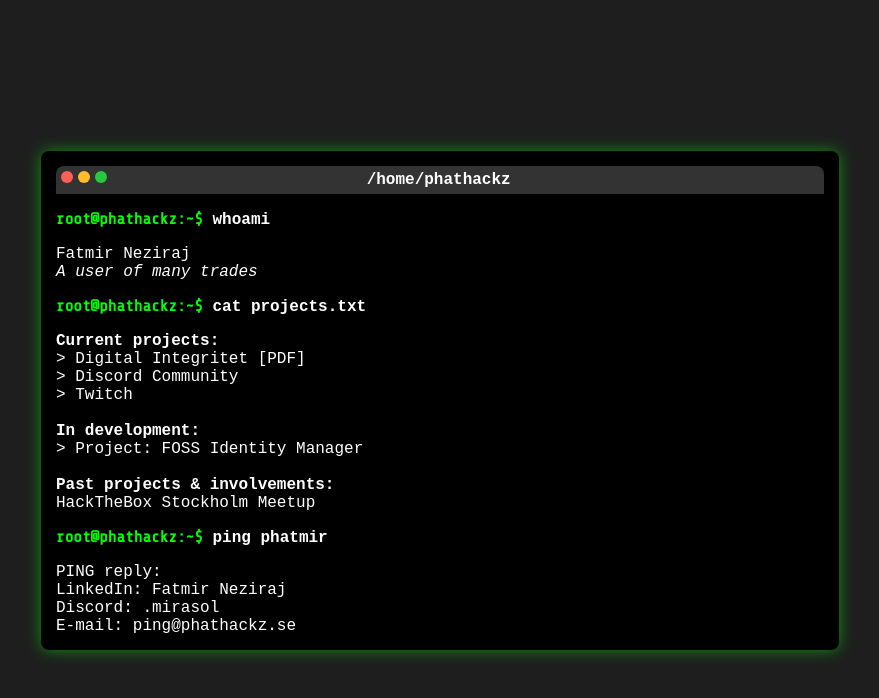
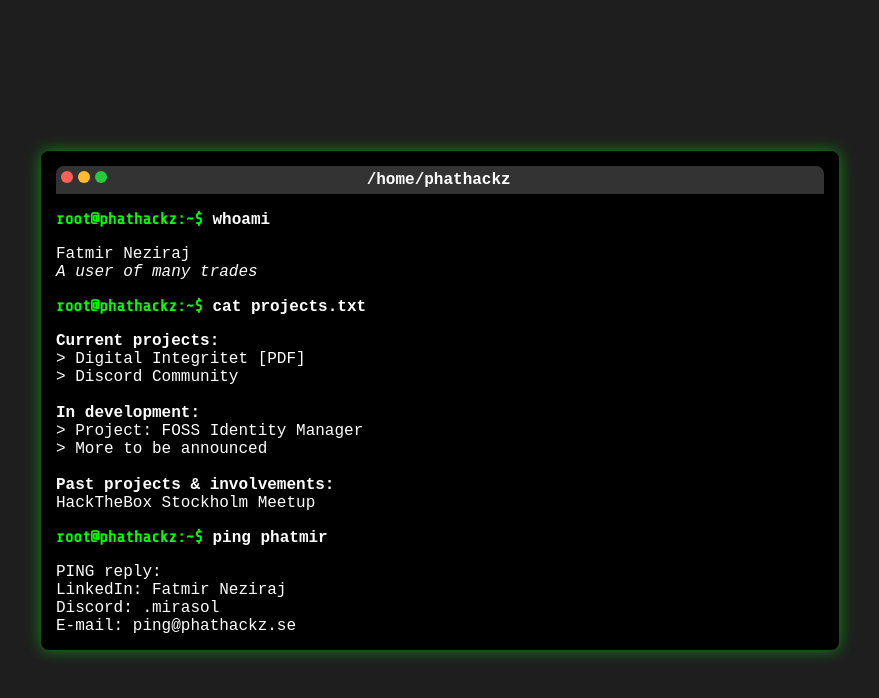
Before and after one commit to fvtmir/PhatHackz-website, a plain HTML site: page index.html in a window 1280 px wide. Shown: the whole page, without its empty margins (200-1079 px from the left). Drawn offline with nearby package versions, Linux system fonts and the light colour scheme.

Commit message:
Update index.html

```diff
--- a/index.html
+++ b/index.html
@@ -83,10 +83,10 @@
             <div><b>Current projects:  </b>
             <div><a href="Digital integritet v1.1.pdf">> Digital Integritet [PDF]</a></div>
             <div><a href="https://discord.gg/HQGxDRUV9K">> Discord Community</a></div>
-            <div><a href="https://twitch.tv/phatmir">> Twitch</a></div>
             <br>
             <div><b>In development:</b>
             <div>> Project: FOSS Identity Manager</div>
+            <div>> More to be announced </div>
             <br>
             <div><b>Past projects & involvements:</b>
             <div> HackTheBox Stockholm Meetup</div>
```
